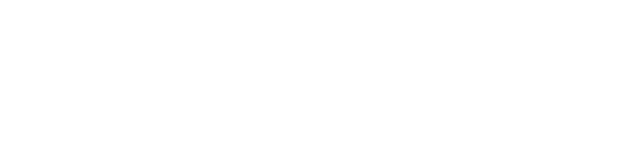
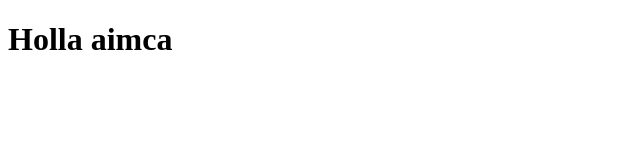
Before and after one commit to AakifAsharKhan/aimca, a plain HTML site: page index.html in a window 1280 px wide. Shown: the whole page, without its empty margins (0-640 px from the left). Drawn offline with Linux system fonts and the light colour scheme.

Commit message:
changed index.html

```diff
--- a/index.html
+++ b/index.html
@@ -10,6 +10,8 @@
 
 <body>
 
+    <h1>Holla aimca</h1>
+
 </body>
 
 </html>
```
